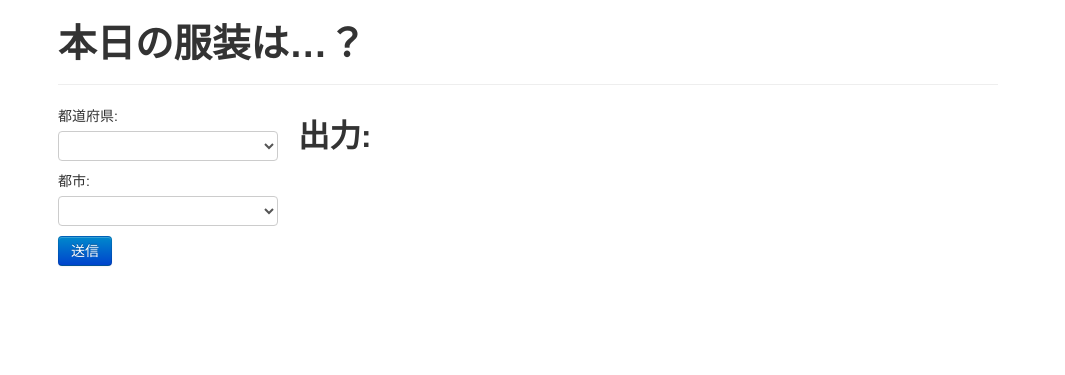
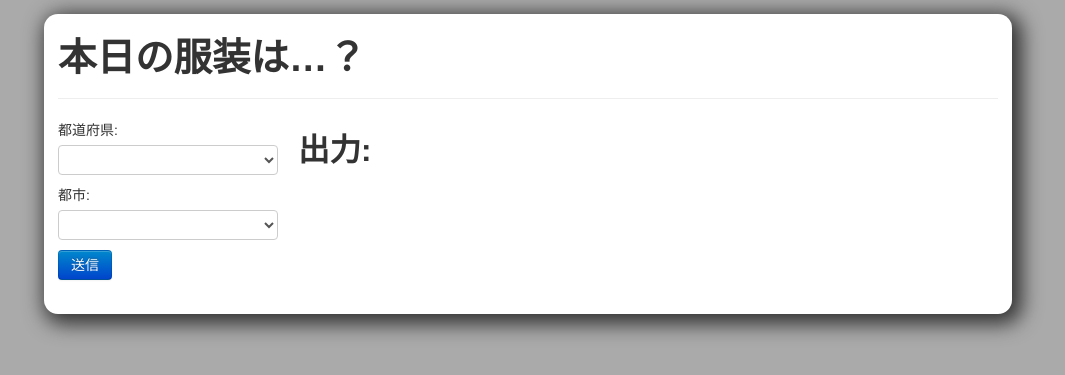
Before and after one commit to chuo-u-openproject2013/WearableWeb, a PHP site: page / in a window 1280 px wide. Shown: the top 375 px of the page, without its empty margins (112-1177 px from the left). Run offline with PHP 8.4, Linux system fonts and the light colour scheme; lists and menus that the app fills with data are empty; some libraries are stand-ins or nearby versions.

Commit message:
Update index.php and main.css

```diff
--- a/www/css/main.css
+++ b/www/css/main.css
@@ -1,3 +1,11 @@
 body {
-	margin: 1em;
+    margin: 1em;
+    background: #aaaaaa;
 }
+
+.container {
+    background: #ffffff;
+    padding: 1em;
+    border-radius: 1em;
+    box-shadow: 5px 5px 20px 5px #333;
+}
--- a/www/index.php
+++ b/www/index.php
@@ -19,7 +19,7 @@ if (isset($_POST['city']) && $_POST['city']!=''){
     <script src="js/main.js.php" type="text/javascript"></script>
     <title>Wearable Web</title>
 </head>
-<body onload="Init()">
+<body onload="Init();">
     <div class="container">
         <h1>本日の服装は…？</h1>
         <hr>
@@ -27,7 +27,7 @@ if (isset($_POST['city']) && $_POST['city']!=''){
             <div class="span3">
                 <form action="index.php" class="form-vertical" method="post">
                     <label>都道府県:</label>
-                    <select id="pref" name="pref" onchange="onSelect(this)">
+                    <select id="pref" name="pref" onchange="onSelect(this);">
                         <option value="" selected></option>
                     </select>
                     <label>都市:</label>
```
Also changed, not shown: www/main.css (deleted, +0 -11 lines).
